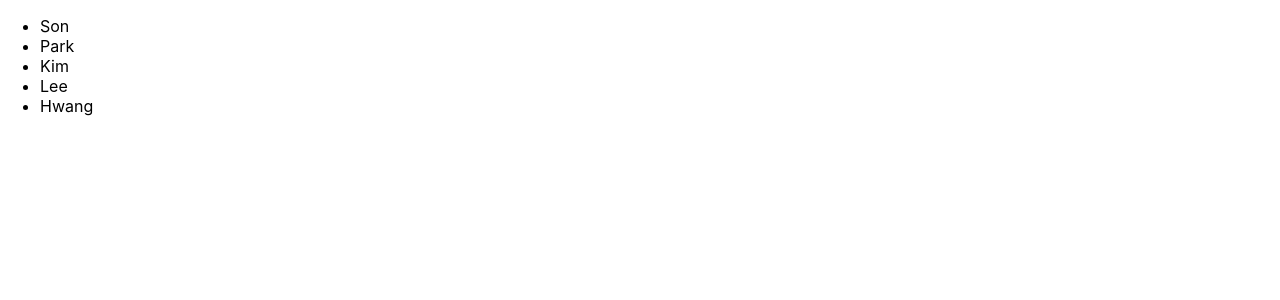
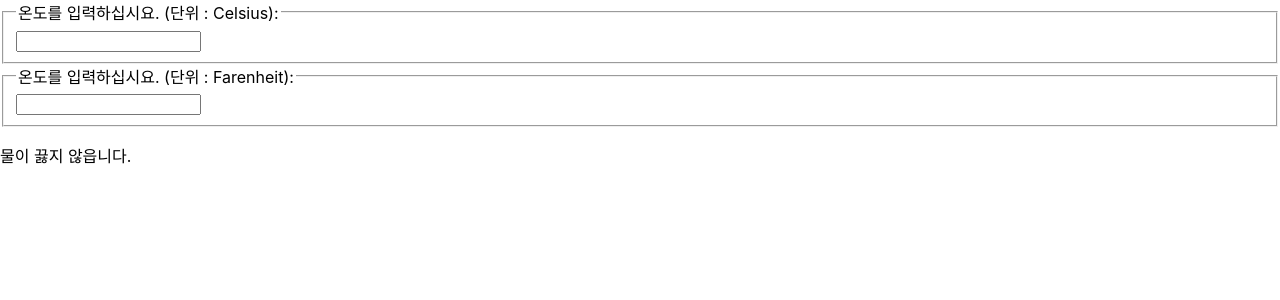
Before and after one commit to DaHnDell/React, a React (Create React App) app: page / in a window 1280 px wide. Shown: the top 300 px of the page. Built offline with nearby package versions, Linux system fonts and the light colour scheme.

Commit message:
섭씨, 화씨 온도계

```diff
--- /dev/null
+++ b/src/chapter_11/Multiple.jsx
@@ -0,0 +1,63 @@
+import React, { useState } from 'react';
+
+
+const ToppingList = (props) => {
+  const [count, setCnt] = useState(0);
+  const [checkedToppings, setCheckedToppings] = useState([]);
+  const [mySet, setMySet] = useState(new Set());
+  const {toppings, onSetMyTopping} = props;
+
+  const handleChange = e => {
+    if(e.target.checked && mySet.size >=3){
+      alert("돼~지같은 놈");
+      return;
+    }
+    const reset = new Set(mySet);
+    e.target.checked ? reset.add(e.target.value) : reset.delete(e.target.value);
+    setMySet(reset);
+    onSetMyTopping(reset);
+
+    // e.target.checked ? setMySet(checkedToppings => new Set(checkedToppings.add(e.target.value))) : setMySet(checkedToppings => {checkedToppings.delete(e.target.value); return new Set(checkedToppings);});
+    // if(e.target.checked && count !== 3){
+    //   setCheckedToppings([...checkedToppings, e.target.value])
+    //   setCnt(count+1);
+    //   return;
+    // }
+    // if(count === 3){
+    //   e.target.checked = false;
+    //   setCnt(3);
+    //   alert("Can't add more toppings;");
+    // }
+    // console.log([...checkedToppings, e.target.value]);
+    // count < 4 ? setCheckedToppings([...checkedToppings, e.target.value]) : checkedToppings.filter(ct => ct = !e.target.value);
+  }
+
+  return toppings.length === 0? <h1>No toppings</h1> :
+  <>
+    <h3>maximum toppings = 3</h3>
+    <ul>
+      {toppings.map((t,i) => <li key={i}><label><input type='checkbox' name='topping' value={t} onChange={handleChange} checked={mySet.has(t)}/>{t}</label></li>)}
+    </ul>
+  </>
+}
+
+const Multiple = () => {
+  const toppings = ["Bacon", "Peperoni", "PineApple", "Cheese", "SweetPotato", "Potato", "Shrimp", "Bulgogi", "jang"];
+  const [myTopping, setMyTopping] = useState(new Set());
+  return (
+    <form onSubmit={e => {
+      e.preventDefault();
+      if(myTopping.size === 0){
+        alert("select 1 toppings as minimum");
+        return;
+      }
+      alert(`선택한 토핑은 ${Array.from(myTopping).join(" , ")}`);
+    }}>
+      <p> 토핑을 고르세요. </p>
+      <ToppingList toppings={toppings} myTopping={myTopping} onSetMyTopping={setMyTopping}/>
+      <button>Order</button>
+    </form>
+  );
+}
+
+export default Multiple;
--- /dev/null
+++ b/src/chapter_12/Calculator.jsx
@@ -0,0 +1,61 @@
+import React, { useState } from 'react';
+
+const regexp = new RegExp([/^0-9/]);
+
+const scaleNames = {
+  c : 'Celsius',
+  f : 'Farenheit'
+}
+
+const TemperatureInput = (props) => {
+  const handleChange = (e) => {
+    props.onTemperatureChange(e.target.value);
+  }
+  return (
+    <fieldset>
+      <legend> 온도를 입력하십시요. (단위 : {scaleNames[props.scale]}): </legend>
+      <input value={props.temperature} onChange={handleChange} />
+    </fieldset>
+  )
+}
+
+const BoillingVerdict = (props) => (props.celsius >= 100) ? <p> 물이 끓읍니다. </p> : <p> 물이 끓지 않읍니다. </p>
+const toCelsius = (fahrenheit) => (fahrenheit - 32) *5 / 9 ;
+const toFahrenheit = (celsius) => (celsius * 9 / 5) + 32;
+
+const tryConvert = (temperature, convert) => {
+  const input = parseFloat(temperature);
+  if(Number.isNaN(input)){
+    return '';
+  }
+  const output = convert(input);
+  const rounded = Math.round(output * 1000) / 1000;
+  return rounded.toString();
+}
+
+const Calculator = (props) => {
+  const [temperature, setTemperature] = useState('')
+  const [scale, setScale] = useState('c');
+
+  const handleCelsiusChange = (temperature) => {
+    setTemperature(temperature);
+    setScale('c');
+  }
+  const handleFahrenheitChange = (temperature) => {
+    setTemperature(temperature);
+    setScale('f');
+  }
+
+  const celsius = scale === 'f' ? tryConvert(temperature, toCelsius) : temperature;
+  const fahrenheit = scale === 'c' ? tryConvert(temperature, toFahrenheit) : temperature;
+
+  return (
+    <div>
+      <TemperatureInput scale="c" temperature={celsius} onTemperatureChange={handleCelsiusChange}/>
+      <TemperatureInput scale="f" temperature={fahrenheit} onTemperatureChange={handleFahrenheitChange}/>
+      <BoillingVerdict celsius={parseFloat(celsius)}/>
+    </div>
+  );
+}
+
+export default Calculator;
--- a/src/index.js
+++ b/src/index.js
@@ -4,6 +4,9 @@ import './index.css';
 import reportWebVitals from './reportWebVitals';
 import NumberList from './chapter_10/NumberList';
 import AttendanceBook from './chapter_10/AttendanceBook';
+import MyForm from './chapter_11/MyForm';
+import Multiple from './chapter_11/Multiple';
+import Calculator from './chapter_12/Calculator';
 
 const root = ReactDOM.createRoot(document.getElementById('root'));
   root.render(
@@ -11,7 +14,10 @@ const root = ReactDOM.createRoot(document.getElementById('root'));
       {/* <MyEvent/> */}
       {/* <LandingPage/> */}
       {/* <NumberList numbers = {[1, 2, 3, 4, 5]}/> */}
-      <AttendanceBook/>
+      {/* <AttendanceBook/> */}
+      {/* <MyForm/> */}
+      {/* <Multiple/> */}
+      <Calculator/>
     </React.StrictMode>
   );
 reportWebVitals();
```
